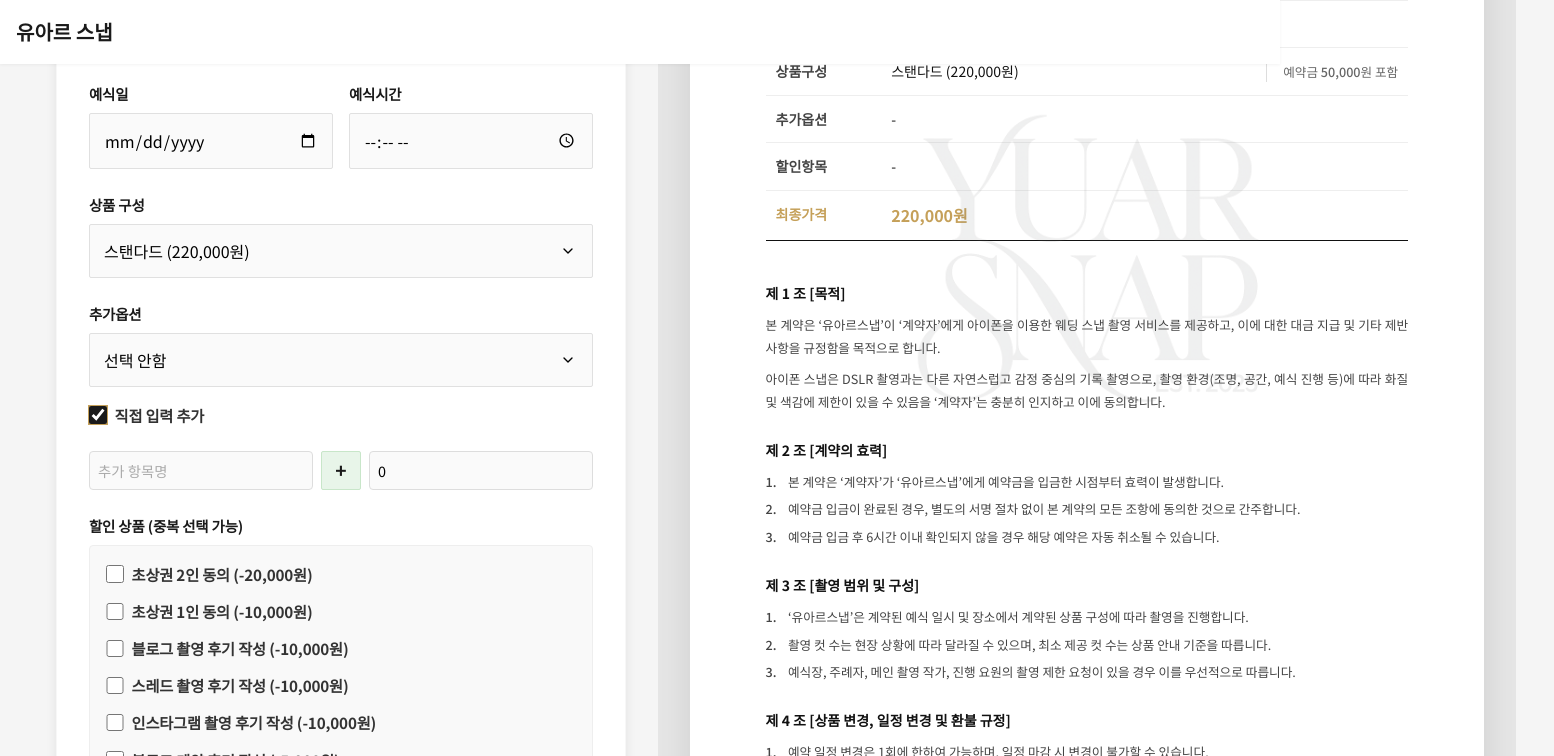
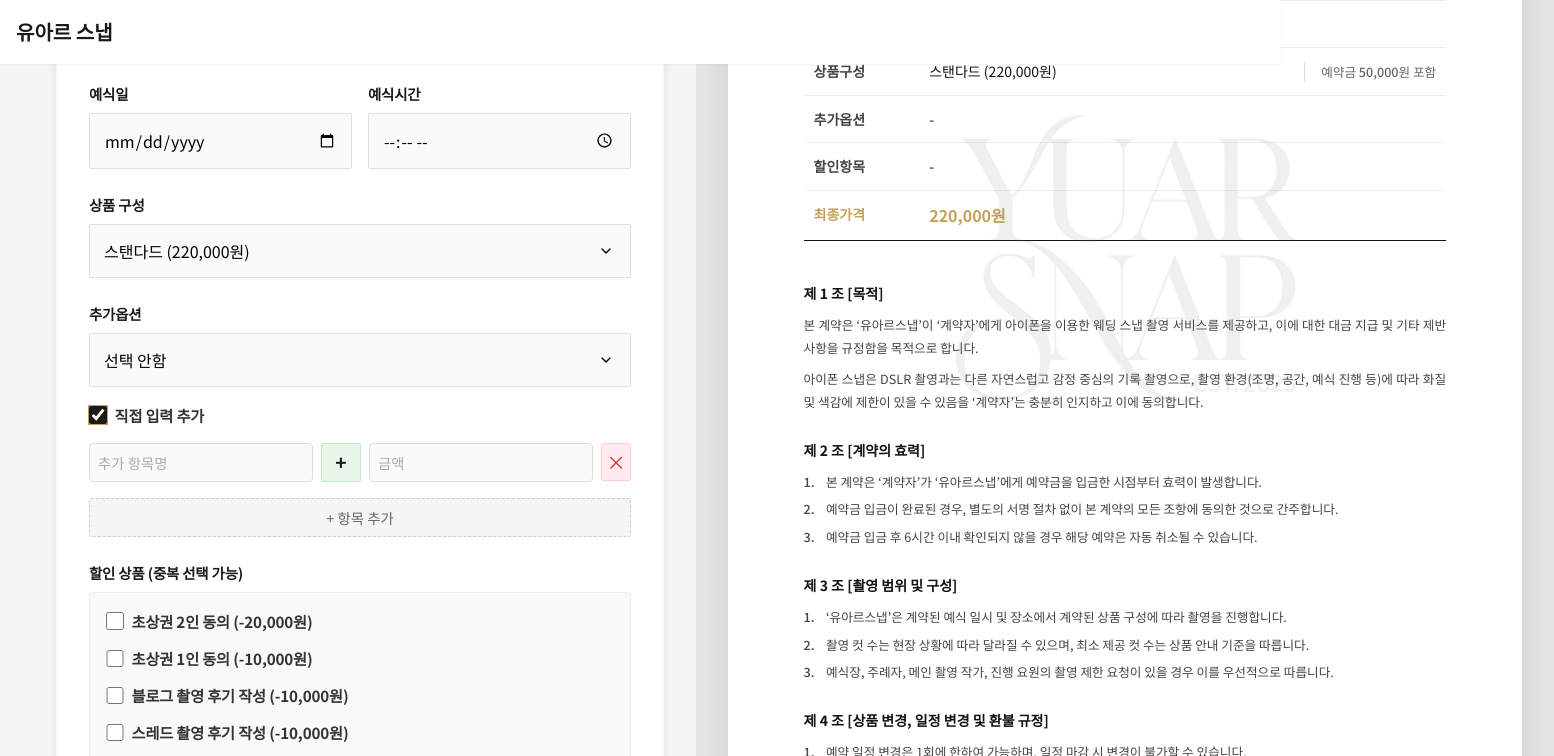
Before and after one commit to y2hscmtk/yuar-snap, a React (Vite) app: page / in a window 1280 px wide. Both pictures are taken after a click on the label "직접 입력 추가". Shown: the part 455-1211 px from the top of the page, 1554 px wide, since content can reach past the window. Built offline with nearby package versions, Linux system fonts and the light colour scheme.

Commit message:
[feature add] 직접 추가 다중 추가 기능 추가

```diff
--- a/src/App.jsx
+++ b/src/App.jsx
@@ -14,9 +14,7 @@
     packageConfig: 'standard', // Default to standard
     options: 'none',
     hasCustomOption: false,
-    customOptionName: '',
-    customOptionPrice: 0,
-    customOptionSign: 1, // 1 for positive, -1 for negative
+    customOptions: [], // Array of { id, name, price, sign }
     discountItems: [], // Array for multiple selections
     finalPrice: '0원', // Number type for calculation
   })
--- a/src/components/ContractForm.css
+++ b/src/components/ContractForm.css
@@ -181,3 +181,59 @@
 .custom-input.price-input {
     flex: 1;
 }
+
+.custom-options-container {
+    display: flex;
+    flex-direction: column;
+    gap: 0.5rem;
+}
+
+.custom-option-row {
+    display: flex;
+    align-items: flex-start;
+    gap: 0.5rem;
+}
+
+.custom-option-row .custom-option-inputs {
+    flex: 1;
+    margin-top: 0;
+    /* Override default margin */
+}
+
+.remove-option-btn {
+    width: 30px;
+    height: 38px;
+    /* Match input height roughly */
+    border: 1px solid #ffcdd2;
+    background-color: #ffebee;
+    color: #d32f2f;
+    border-radius: var(--radius-sm);
+    display: flex;
+    align-items: center;
+    justify-content: center;
+    font-size: 1.2rem;
+    cursor: pointer;
+    transition: all 0.2s;
+}
+
+.remove-option-btn:hover {
+    background-color: #ffcdd2;
+}
+
+.add-option-btn {
+    padding: 0.5rem;
+    background-color: #f5f5f5;
+    border: 1px dashed #ccc;
+    color: #666;
+    border-radius: var(--radius-sm);
+    cursor: pointer;
+    font-size: 0.9rem;
+    transition: all 0.2s;
+    margin-top: 0.5rem;
+}
+
+.add-option-btn:hover {
+    background-color: #eee;
+    border-color: #999;
+    color: #333;
+}
--- a/src/components/ContractForm.jsx
+++ b/src/components/ContractForm.jsx
@@ -41,9 +41,11 @@
         }
 
         // Custom Option Price (Additive/Subtractive)
-        if (data.hasCustomOption) {
-            const sign = data.customOptionSign || 1;
-            total += (Number(data.customOptionPrice) || 0) * sign;
+        if (data.hasCustomOption && Array.isArray(data.customOptions)) {
+            data.customOptions.forEach(opt => {
+                const sign = opt.sign || 1;
+                total += (Number(opt.price) || 0) * sign;
+            });
         }
 
         // Discount Price
@@ -57,18 +59,11 @@
         }
 
         // Update parent state with formatted price
-        // We use a custom event-like object to reuse the existing onChange handler
-        // or we can just assume the parent passed a setter.
-        // Since the parent uses `e.target`, we mimic it.
-        // However, calling onChange inside useEffect can cause loops if not careful.
-        // We only want to update if the calculated price is different from data.finalPrice
-        // But data.finalPrice is a string with commas, total is a number.
-
         const formattedTotal = total.toLocaleString('ko-KR') + '원';
         if (data.finalPrice !== formattedTotal) {
             onChange({ target: { name: 'finalPrice', value: formattedTotal } });
         }
-    }, [data.packageConfig, data.options, data.discountItems, data.hasCustomOption, data.customOptionName, data.customOptionPrice, data.customOptionSign, onChange, data.finalPrice]);
+    }, [data.packageConfig, data.options, data.discountItems, data.hasCustomOption, data.customOptions, onChange, data.finalPrice]);
 
     const handleCheckboxChange = (e) => {
         const { value, checked } = e.target;
@@ -83,9 +78,61 @@
         onChange({ target: { name: 'discountItems', value: newDiscounts } });
     };
 
-    const toggleSign = () => {
-        const currentSign = data.customOptionSign || 1;
-        onChange({ target: { name: 'customOptionSign', value: currentSign * -1 } });
+    const handleCustomOptionToggle = (e) => {
+        const checked = e.target.checked;
+        const updates = { hasCustomOption: checked };
+
+        // Initialize with one empty option if checked and empty
+        if (checked && (!data.customOptions || data.customOptions.length === 0)) {
+            updates.customOptions = [{ id: Date.now(), name: '', price: '', sign: 1 }];
+        }
+
+        // We need to update multiple fields, but onChange expects one target.
+        // We'll call onChange for each or assume parent merges.
+        // Since App.jsx uses spread, we can't pass an object with multiple keys to a single name.
+        // We'll update hasCustomOption first, then customOptions if needed.
+        // Actually, let's just update hasCustomOption here, and let the UI handle the "Add" button if empty,
+        // or just initialize it here.
+        // To be safe with the current App.jsx handler:
+        onChange({ target: { name: 'hasCustomOption', value: checked } });
+        if (checked && (!data.customOptions || data.customOptions.length === 0)) {
+            setTimeout(() => {
+                onChange({ target: { name: 'customOptions', value: [{ id: Date.now(), name: '', price: '', sign: 1 }] } });
+            }, 0);
+        }
+    };
+
+    const addCustomOption = () => {
+        const newOptions = [
+            ...(data.customOptions || []),
+            { id: Date.now(), name: '', price: '', sign: 1 }
+        ];
+        onChange({ target: { name: 'customOptions', value: newOptions } });
+    };
+
+    const removeCustomOption = (id) => {
+        const newOptions = (data.customOptions || []).filter(opt => opt.id !== id);
+        onChange({ target: { name: 'customOptions', value: newOptions } });
+    };
+
+    const updateCustomOption = (id, field, value) => {
+        const newOptions = (data.customOptions || []).map(opt => {
+            if (opt.id === id) {
+                return { ...opt, [field]: value };
+            }
+            return opt;
+        });
+        onChange({ target: { name: 'customOptions', value: newOptions } });
+    };
+
+    const toggleCustomOptionSign = (id) => {
+        const newOptions = (data.customOptions || []).map(opt => {
+            if (opt.id === id) {
+                return { ...opt, sign: (opt.sign || 1) * -1 };
+            }
+            return opt;
+        });
+        onChange({ target: { name: 'customOptions', value: newOptions } });
     };
 
     return (
@@ -186,39 +233,58 @@
                         <input
                             type="checkbox"
                             checked={data.hasCustomOption || false}
-                            onChange={(e) => onChange({ target: { name: 'hasCustomOption', value: e.target.checked } })}
+                            onChange={handleCustomOptionToggle}
                         />
                         직접 입력 추가
                     </label>
                 </div>
 
                 {data.hasCustomOption && (
+                    <div className="custom-options-container">
+                        {(data.customOptions || []).map((opt, index) => (
+                            <div key={opt.id} className="custom-option-row">
                                 <div className="custom-option-inputs">
                                     <input
                                         type="text"
-                            name="customOptionName"
-                            value={data.customOptionName}
-                            onChange={onChange}
+                                        value={opt.name}
+                                        onChange={(e) => updateCustomOption(opt.id, 'name', e.target.value)}
                                         placeholder="추가 항목명"
                                         className="custom-input"
                                     />
                                     <div className="price-input-group">
                                         <button
                                             type="button"
-                                className={`sign-toggle-btn ${data.customOptionSign === -1 ? 'negative' : 'positive'}`}
-                                onClick={toggleSign}
+                                            className={`sign-toggle-btn ${opt.sign === -1 ? 'negative' : 'positive'}`}
+                                            onClick={() => toggleCustomOptionSign(opt.id)}
                                         >
-                                {data.customOptionSign === -1 ? '-' : '+'}
+                                            {opt.sign === -1 ? '-' : '+'}
                                         </button>
                                         <input
                                             type="number"
-                                name="customOptionPrice"
-                                value={data.customOptionPrice}
-                                onChange={onChange}
+                                            value={opt.price}
+                                            onChange={(e) => updateCustomOption(opt.id, 'price', e.target.value)}
                                             placeholder="금액"
                                             className="custom-input price-input"
                                         />
                                     </div>
+                                </div>
+                                <button
+                                    type="button"
+                                    className="remove-option-btn"
+                                    onClick={() => removeCustomOption(opt.id)}
+                                    title="삭제"
+                                >
+                                    ×
+                                </button>
+                            </div>
+                        ))}
+                        <button
+                            type="button"
+                            className="add-option-btn"
+                            onClick={addCustomOption}
+                        >
+                            + 항목 추가
+                        </button>
                     </div>
                 )}
             </div>
--- a/src/components/ContractPreview.jsx
+++ b/src/components/ContractPreview.jsx
@@ -95,12 +95,16 @@
             items.push(<div key="std">{label}</div>);
         }
 
-        // 2. Custom Option
-        if (data.hasCustomOption && data.customOptionName) {
-            const price = Number(data.customOptionPrice) || 0;
-            const sign = data.customOptionSign === -1 ? '-' : '+';
-            const label = price === 0 ? data.customOptionName : `${data.customOptionName} (${sign}${price.toLocaleString()}원)`;
-            items.push(<div key="custom">{label}</div>);
+        // 2. Custom Options
+        if (data.hasCustomOption && Array.isArray(data.customOptions)) {
+            data.customOptions.forEach(opt => {
+                if (opt.name) {
+                    const price = Number(opt.price) || 0;
+                    const sign = opt.sign === -1 ? '-' : '+';
+                    const label = price === 0 ? opt.name : `${opt.name} (${sign}${price.toLocaleString()}원)`;
+                    items.push(<div key={`custom-${opt.id}`}>{label}</div>);
+                }
+            });
         }
 
         if (items.length === 0) return '-';
```
Lines whose indentation alone changed are shown as unchanged.
